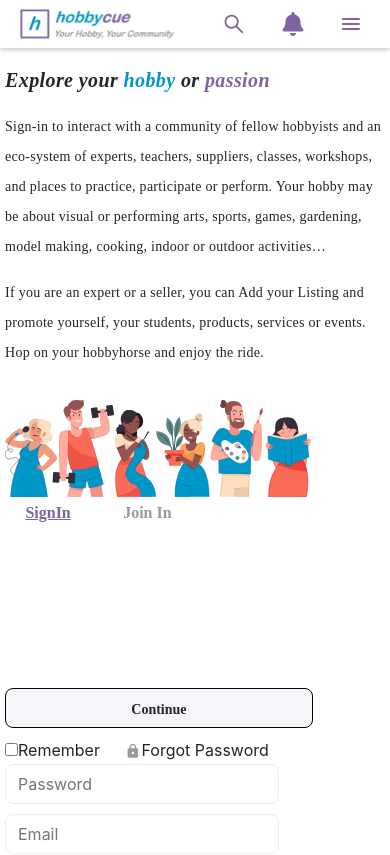
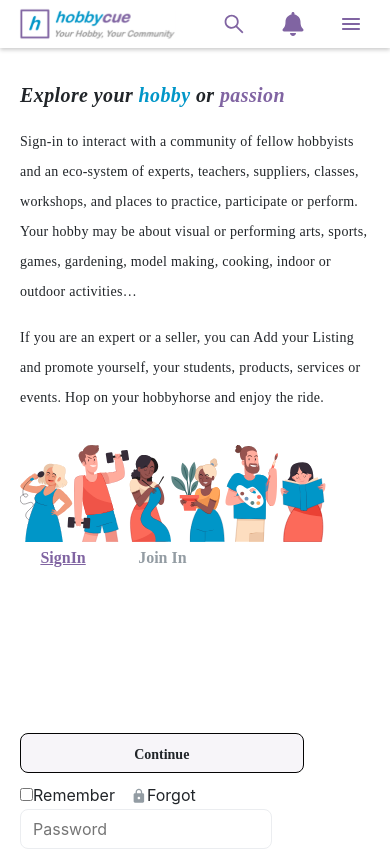
Before and after one commit to Binamragupta/hobbycue, a React (Create React App) app: page / in a window 390 px wide. Shown: the top 855 px of the page. Built offline with nearby package versions, Linux system fonts and the light colour scheme.

Commit message:
landing commit

```diff
--- a/src/CSS/Homepage.css
+++ b/src/CSS/Homepage.css
@@ -95,7 +95,7 @@
         flex-direction: column;
         top:0px;
         left:0px;
-        padding: 5px;
+        padding: 20px;
 
     }
     .head{
```
